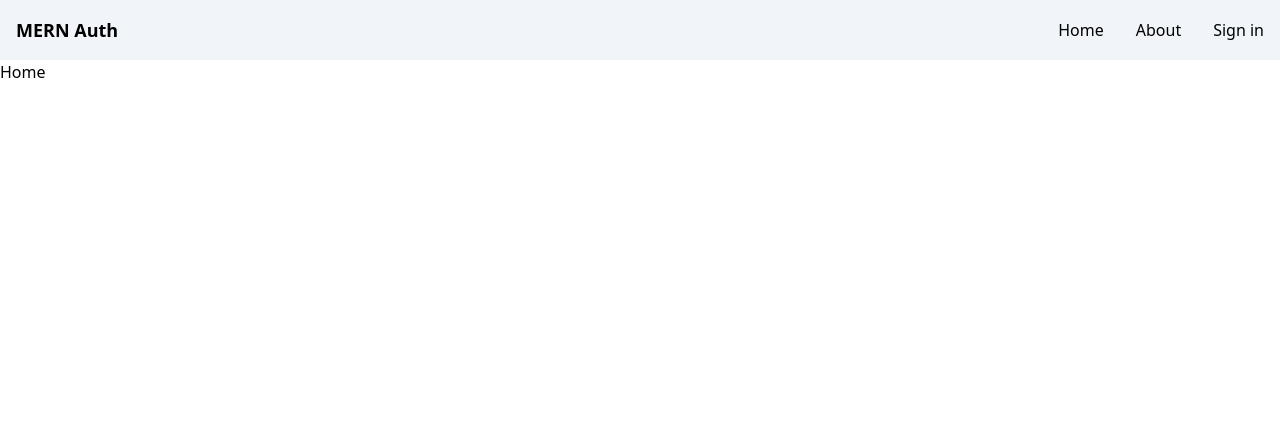
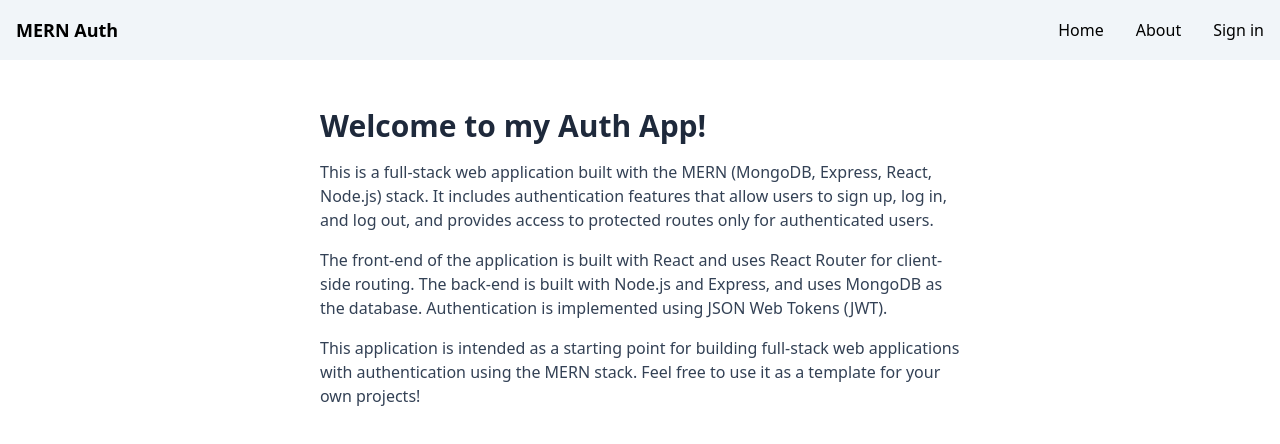
Before and after one commit to Salgaduwml/mern-auth, a React (Vite) app in the folder client/: page / in a window 1280 px wide. Shown: the top 444 px of the page. Built offline with nearby package versions, Linux system fonts and the light colour scheme; no server answers.

Commit message:
add home page

```diff
--- a/client/src/pages/Home.jsx
+++ b/client/src/pages/Home.jsx
@@ -1,7 +1,26 @@
 export default function Home() {
   return (
-    <div>
-      <h1 className="text-black">Home</h1>
+    <div className="px-4 py-12 max-w-2xl mx-auto">
+      <h1 className="text-3xl font-bold  mb-4 text-slate-800">
+        Welcome to my Auth App!
+      </h1>
+      <p className="mb-4 text-slate-700">
+        This is a full-stack web application built with the MERN (MongoDB,
+        Express, React, Node.js) stack. It includes authentication features that
+        allow users to sign up, log in, and log out, and provides access to
+        protected routes only for authenticated users.
+      </p>
+      <p className="mb-4 text-slate-700">
+        The front-end of the application is built with React and uses React
+        Router for client-side routing. The back-end is built with Node.js and
+        Express, and uses MongoDB as the database. Authentication is implemented
+        using JSON Web Tokens (JWT).
+      </p>
+      <p className="mb-4 text-slate-700">
+        This application is intended as a starting point for building full-stack
+        web applications with authentication using the MERN stack. Feel free to
+        use it as a template for your own projects!
+      </p>
     </div>
   );
 }
```
